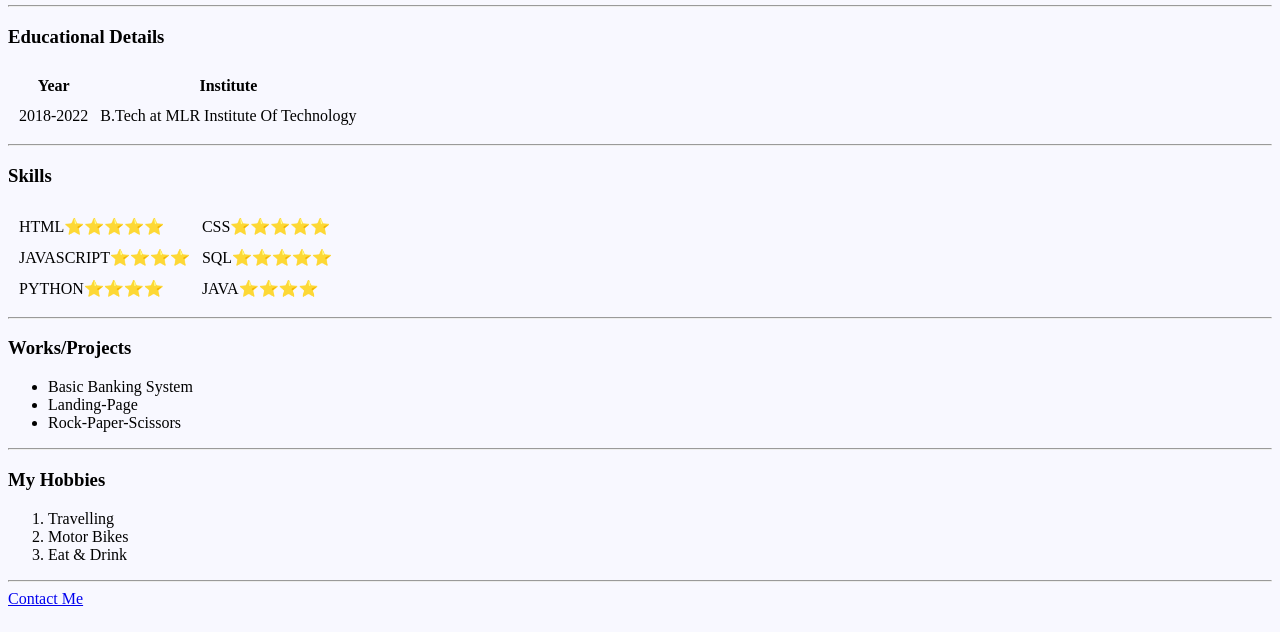
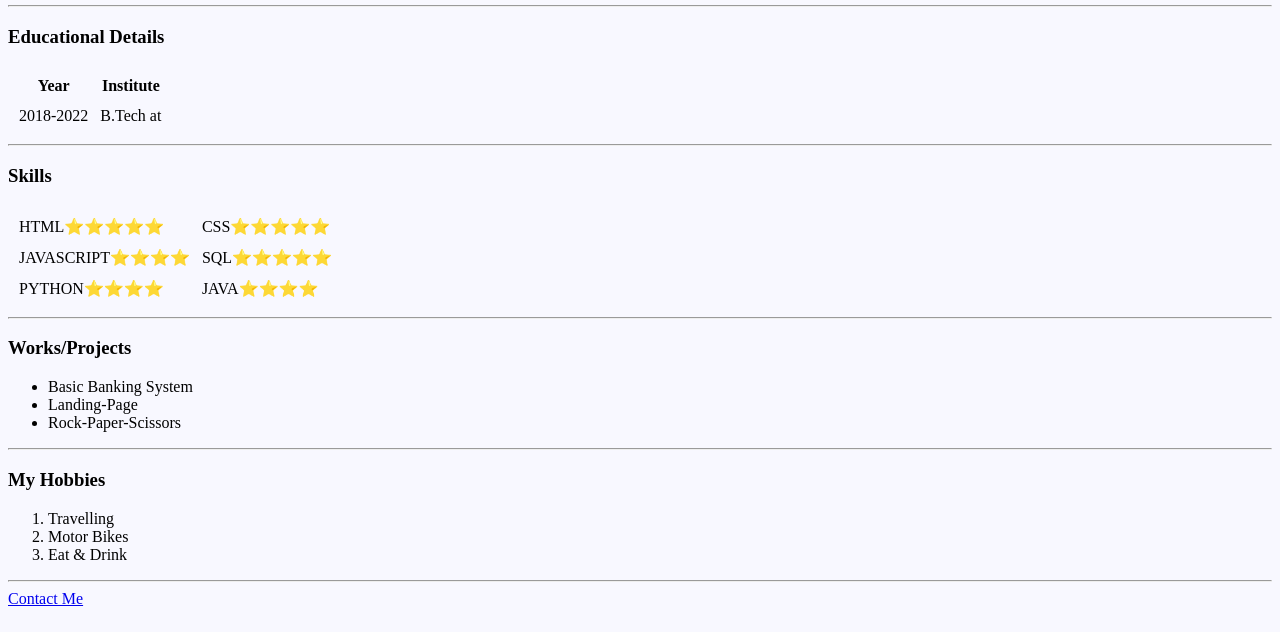
Before and after one commit to SSANDEEPR/website, a plain HTML site: page index.html in a window 1280 px wide. Shown: the part 168-800 px from the top of the page. Drawn offline with Linux system fonts and the light colour scheme.

Commit message:
Update index.html

```diff
--- a/index.html
+++ b/index.html
@@ -27,7 +27,7 @@
         </thead>
         <tr>
             <td>2018-2022</td>
-            <td>B.Tech at MLR Institute Of Technology</td>
+            <td>B.Tech at </td>
         </tr>
 
     </table>
```
